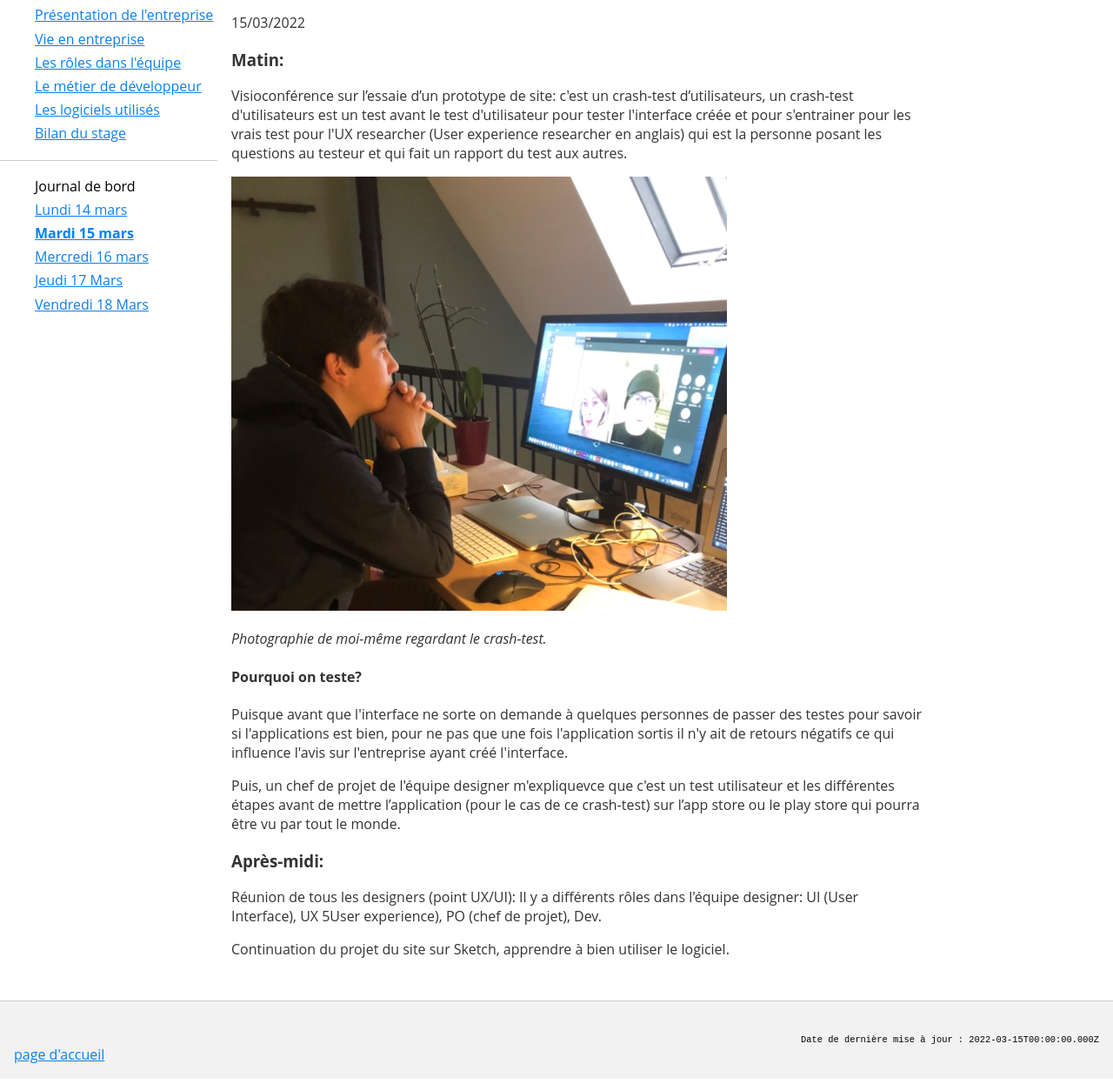
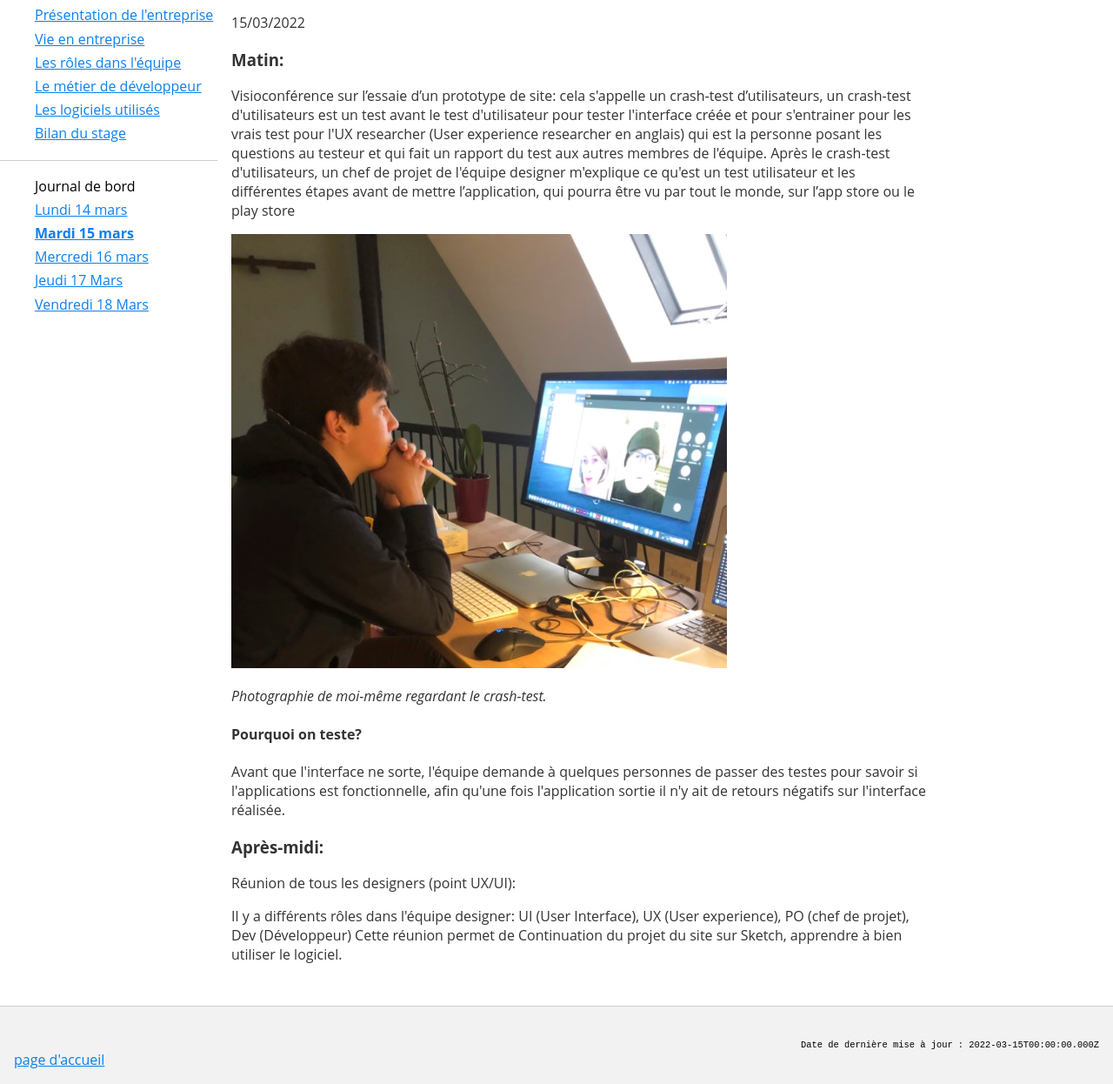
Before and after one commit to Vicosse/website, an Eleventy site: page src/articles/2022-03-15.md in a window 1280 px wide. Shown: the part 211-1457 px from the top of the page at 87% size. Built offline with nearby package versions, Linux system fonts and the light colour scheme; Eleventy itself is replaced by a stand-in of ours; files that its build step writes are made by us from their sources.

Commit message:
Update 2022-03-15.md

```diff
--- a/src/articles/2022-03-15.md
+++ b/src/articles/2022-03-15.md
@@ -10,7 +10,8 @@ tags:
 
 ### Matin:
 
-Visioconférence sur l’essaie d’un prototype de site: c'est un crash-test d’utilisateurs, un crash-test d'utilisateurs est un test avant le test d'utilisateur pour tester l'interface créée et pour s'entrainer pour les vrais test pour l'UX researcher (User experience researcher en anglais) qui est la personne posant les questions au testeur et qui fait un rapport du test aux autres.
+Visioconférence sur l’essaie d’un prototype de site: cela s'appelle un crash-test d’utilisateurs, un crash-test d'utilisateurs est un test avant le test d'utilisateur pour tester l'interface créée et pour s'entrainer pour les vrais test pour l'UX researcher (User experience researcher en anglais) qui est la personne posant les questions au testeur et qui fait un rapport du test aux autres membres de l'équipe.
+Après le crash-test d'utilisateurs, un chef de projet de l'équipe designer m'explique ce qu'est un test utilisateur et les différentes étapes avant de mettre l’application, qui pourra être vu par tout le monde, sur l’app store ou le play store
 
 ![Crash-test](/assets/crashtest.jpeg)
 
@@ -18,16 +19,16 @@ Visioconférence sur l’essaie d’un prototype de site: c'est un crash-test d
 
 #### Pourquoi on teste?
 
-Puisque avant que l'interface ne sorte on demande à quelques personnes de passer des testes pour savoir si l'applications est bien, pour ne pas que une fois l'application sortis il n'y ait de retours négatifs ce qui influence l'avis sur l'entreprise ayant créé l'interface.
-
-Puis, un chef de projet de l'équipe designer m'expliquevce que c'est un test utilisateur et les différentes étapes avant de mettre l’application (pour le cas de ce crash-test) sur l’app store ou le play store qui pourra être vu par tout le monde.
+Avant que l'interface ne sorte, l'équipe demande à quelques personnes de passer des testes pour savoir si l'applications est
+fonctionnelle, afin qu'une fois l'application sortie il n'y ait de retours négatifs sur l'interface réalisée.
 
 
 ### Après-midi:
 
 Réunion de tous les designers (point UX/UI):
-Il y a différents rôles dans l'équipe designer: UI (User Interface), UX 5User experience), PO (chef de projet), Dev.
 
+Il y a différents rôles dans l'équipe designer: UI (User Interface), UX (User experience), PO (chef de projet), Dev (Développeur)
+Cette réunion permet de
 Continuation du projet du site sur Sketch, apprendre à bien utiliser le logiciel.
 
 
```
